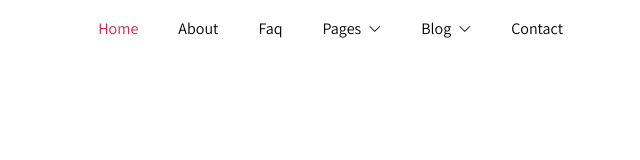
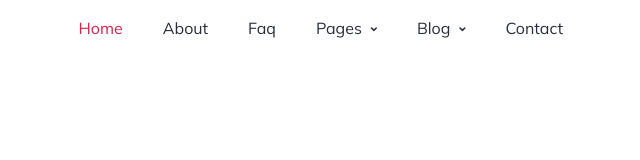
Before and after one commit to mdmunnaahmed/starter-css-var, a website: page src/index.html in a window 1280 px wide. Shown: the full height of the page, 635-1275 px from the left. Drawn offline with nearby package versions, Linux system fonts and the light colour scheme.

Commit message:
package file update & bootstrap, jquery -v --update

```diff
--- a/src/assets/sass/abstracts/_variables.scss
+++ b/src/assets/sass/abstracts/_variables.scss
@@ -1,13 +1,13 @@
-@import url("https://fonts.googleapis.com/css2?family=Assistant:wght@200;300;400;500;600;700&family=Roboto:wght@300;400;500;600&display=swap");
+@import url("https://fonts.googleapis.com/css2?family=Mulish:wght@200;300;400;500;600;700&display=swap");
 
 :root {
 	// Fonts
-	--heading-font: "Roboto", sans-serif;
-	--body-font: "Assistant", sans-serif;
+	--heading-font: "Mulish", sans-serif;
+	--body-font: "Mulish", sans-serif;
 
 	//Colors
 	--heading: 0 0% 0%;
-	--body: 223 22% 1%;
+	--body: 223 22% 19%;
 	--border: 0 0% 90%;
 
 	// Base Color Shade
--- a/src/assets/sass/layout/_header.scss
+++ b/src/assets/sass/layout/_header.scss
@@ -36,7 +36,7 @@
 	position: relative;
 	> .has-submenu {
 		.menu-text {
-			padding-right: 20px !important;
+			padding-right: 15px !important;
 		}
 	}
 	.sub-menu {
@@ -50,12 +50,12 @@
 			display: flex;
 			justify-content: space-between;
 			&::after {
-				@extend %line-ico;
+				@extend %font-ico;
 				content: "\f107";
 				right: 0;
 				top: 50%;
 				transform: translate(0, -50%);
-				font-size: 13px;
+				font-size: 10px;
 			}
 		}
 	}
--- a/src/index.html
+++ b/src/index.html
@@ -8,12 +8,11 @@
     <title>The Site Titlte Here</title>
     <link rel="icon" type="image/png" href="assets/images/favicon.png" sizes="16x16">
     <!-- bootstrap 5  -->
-    <link rel="stylesheet" href="assets/css/lib/bootstrap.min.css"><del></del>
+    <link rel="stylesheet" href="assets/css/lib/bootstrap.min.css">
     <!-- Icon Link  -->
     <link rel="stylesheet" href="assets/css/all.min.css">
     <link rel="stylesheet" href="assets/css/line-awesome.min.css">
     <link rel="stylesheet" href="assets/css/lib/animate.css">
-
 
     <!-- Plugin Link -->
     <link rel="stylesheet" href="assets/css/lib/slick.css">
@@ -89,7 +88,7 @@
 
 
 <!-- jQuery library -->
-    <script src="assets/js/lib/jquery-3.6.0.min.js"></script>
+<script src="assets/js/lib/jquery-3.7.1.min.js"></script>
 
 <!-- Bootstrap 5 js -->
 <script src="assets/js/lib/bootstrap.min.js"></script>
@@ -101,6 +100,7 @@
 
 <!-- Main js -->
 <script src="assets/js/main.js"></script>
+
 </body>
 
 </html>
```
Also changed, not shown: package.json (+3 -8 lines), src/inner-page.html (+2 -1 lines), src/assets/css/main.css, 2 other files. Lines whose indentation alone changed are shown as unchanged.
